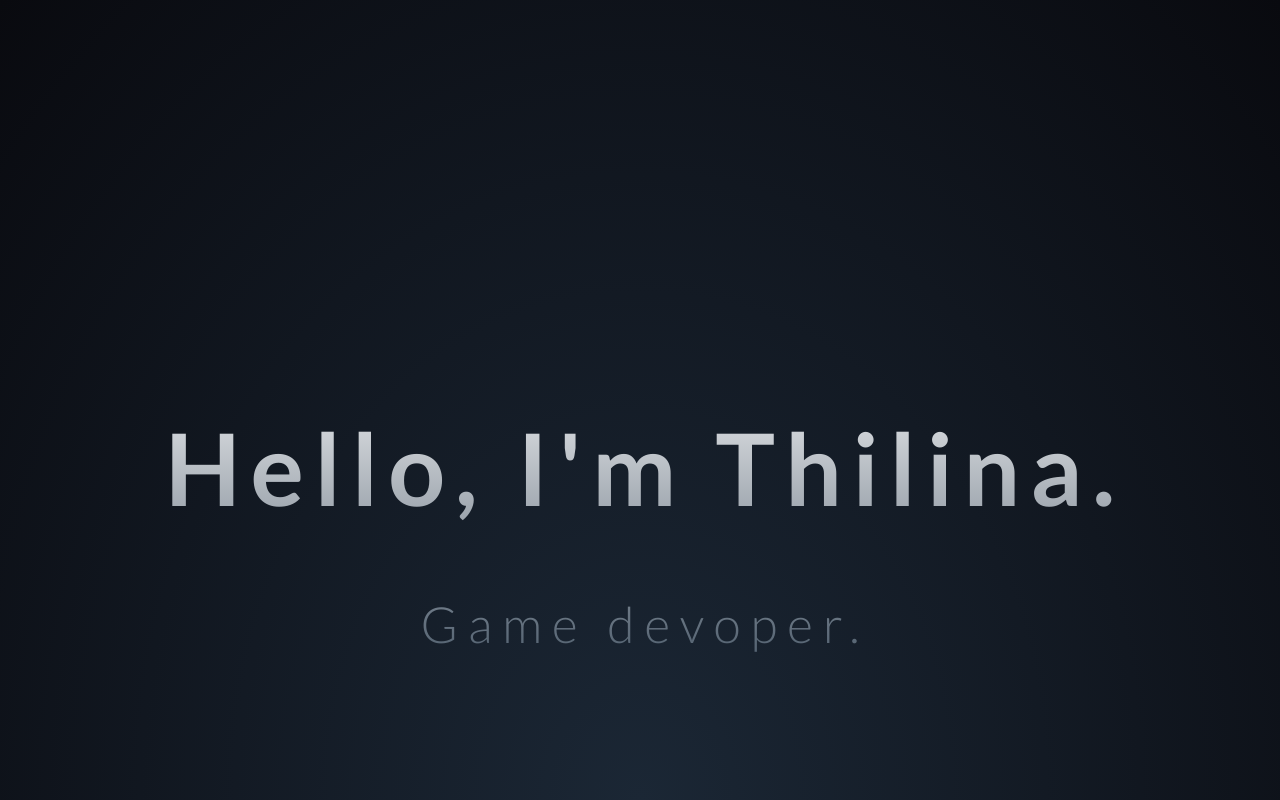
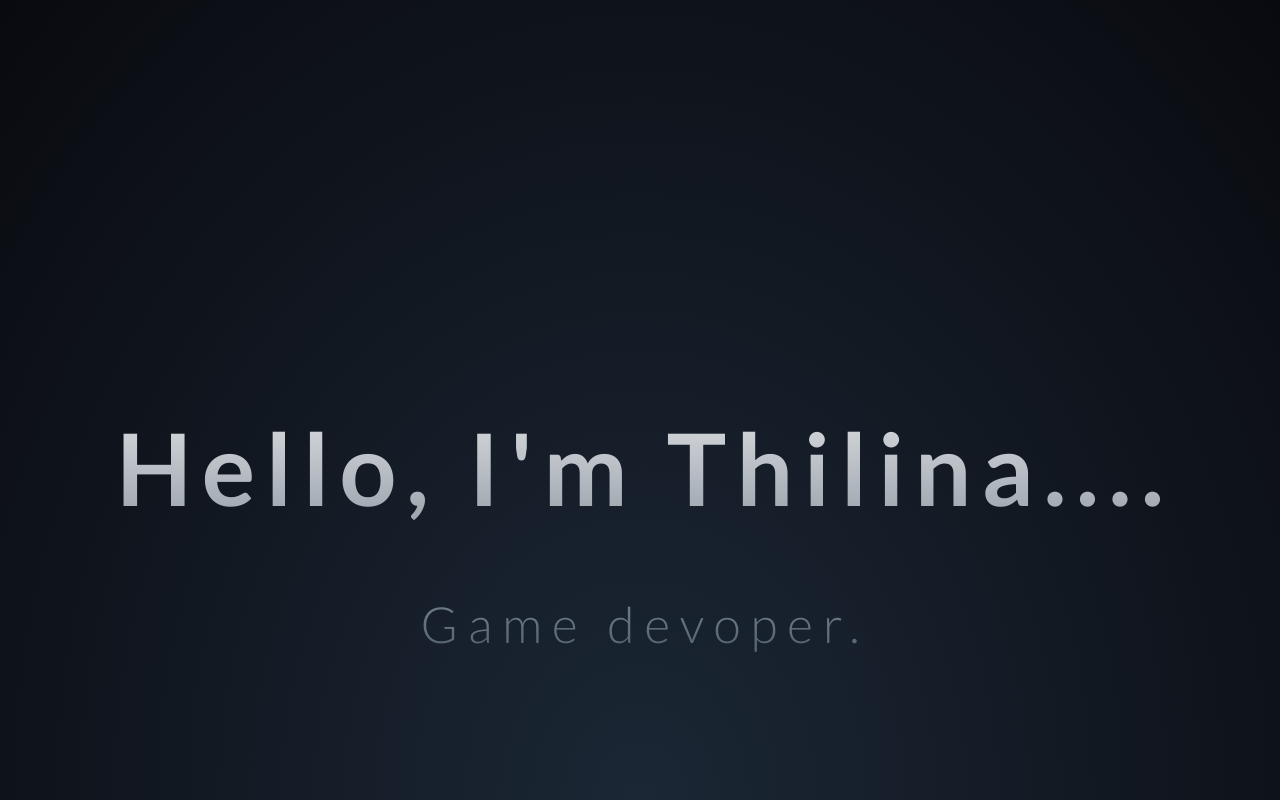
Before and after one commit to thilina27/FunCss, a plain HTML site: page index.html in a window 1280 px wide. Drawn offline with Linux system fonts and the light colour scheme.

Commit message:
Update index.html

```diff
--- a/index.html
+++ b/index.html
@@ -7,7 +7,7 @@
 <body>
 
 <div class="title white_gard_text">
-    <h1>Hello, I'm Thilina.</h1>
+    <h1>Hello, I'm Thilina....</h1>
     <p>Game devoper.</p>
 </div>
 
```
